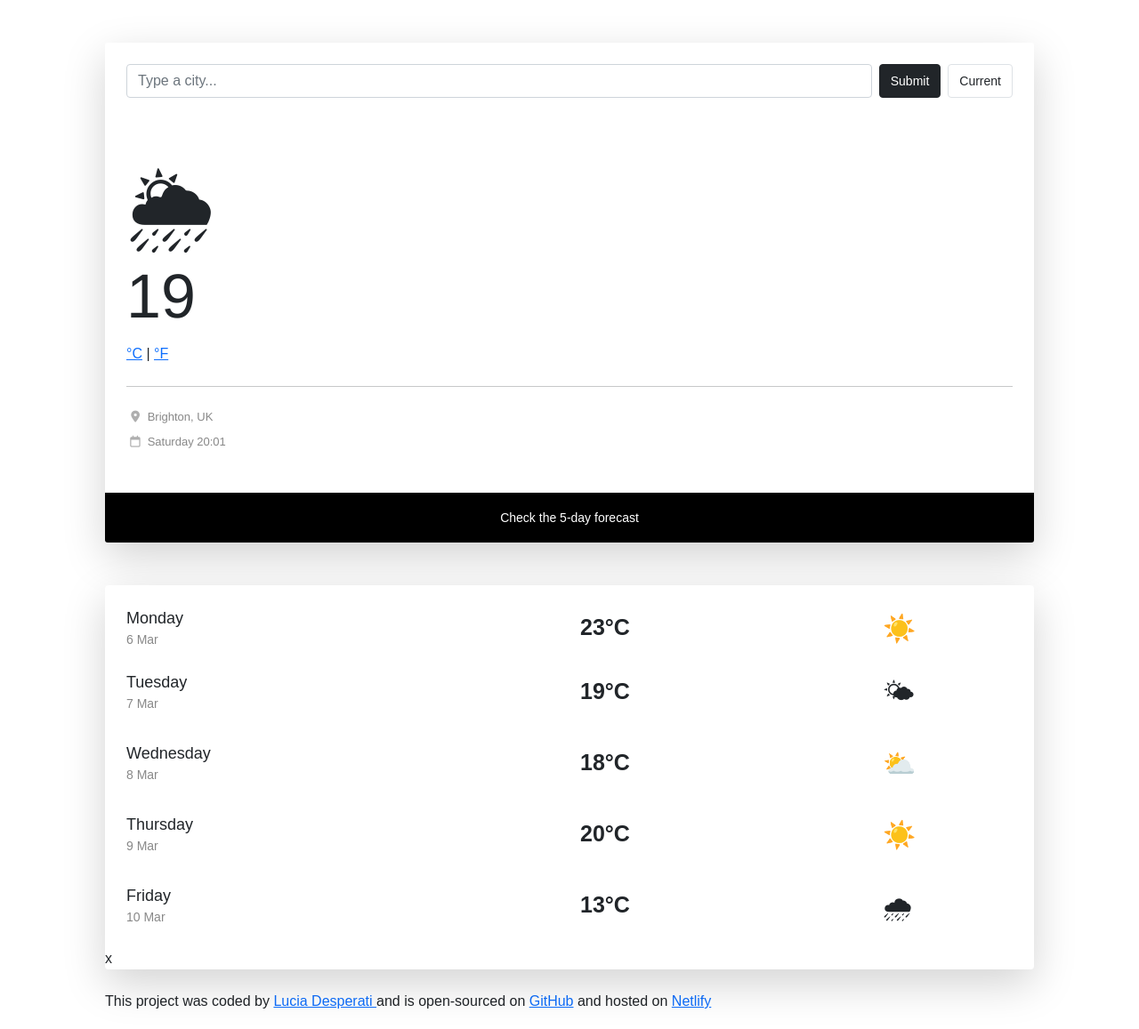
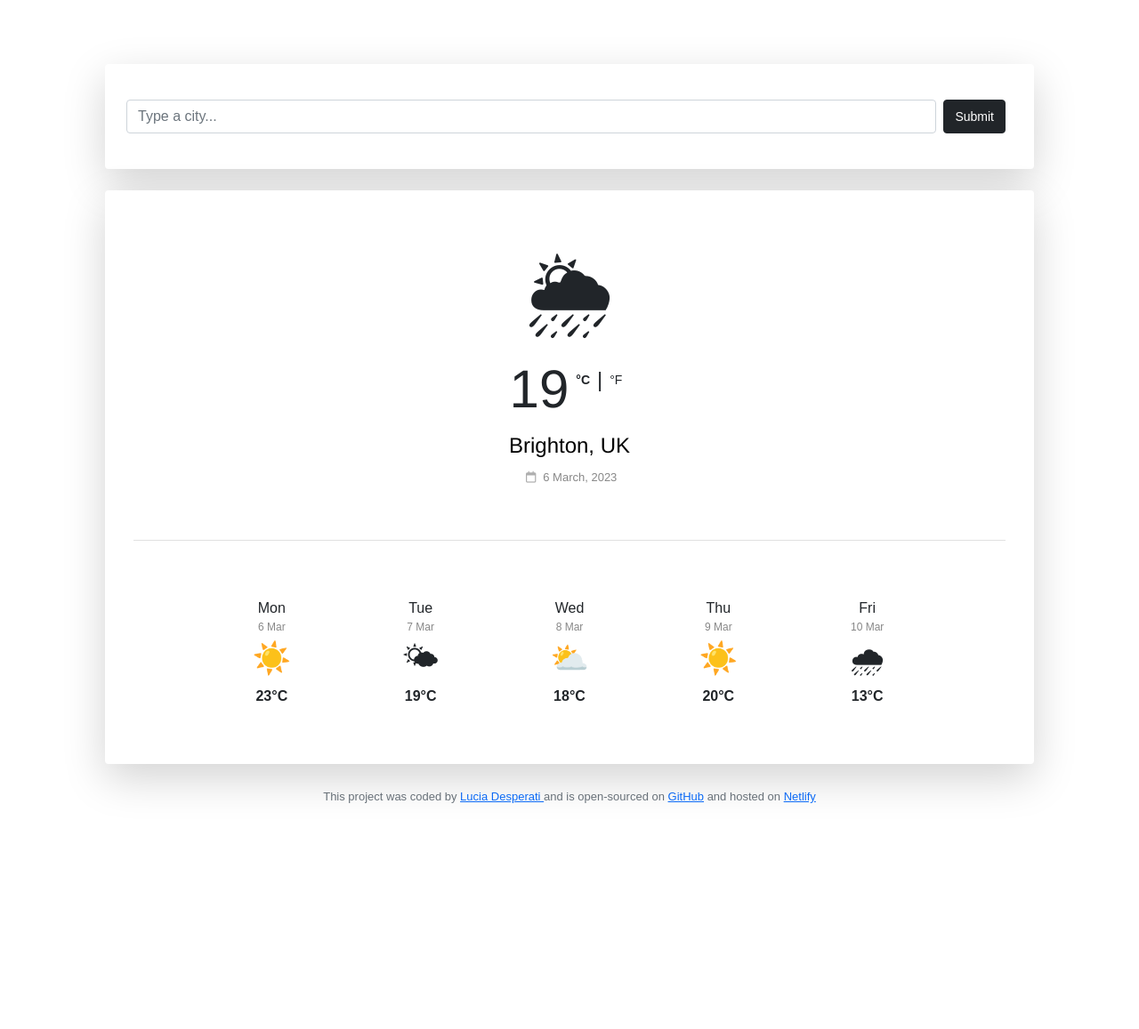
Before and after one commit to luciadesperati/vanilla-weather-app, a website built with Parcel: page index.html in a window 1280 px wide. Shown: the whole page at 89% size. After the commit the page ends 955 px from the top, so only its background shows below. Built offline with nearby package versions, Linux system fonts and the light colour scheme.

Commit message:
Design round 1

```diff
--- a/index.html
+++ b/index.html
@@ -17,16 +17,9 @@
     <div class="container p-5">
       <div class="row">
         <div class="col-4-lg col-4-md offset-3-lg offset-3-md">
-          <div class="card shadow-lg border-0">
-            <div class="card-header border-0 bg-white pt-4 px-4">
-              <!-- <div class="search">
-                <div
-                  class="border-0 solid rounded-circle w-100 h-100 d-flex align-items-center justify-content-center"
-                >
-                  <i class="fa-solid fa-magnifying-glass search-icon"></i>
-                </div>
-              </div> -->
-              <div class="d-flex">
+          <!-- Card Search -->
+          <div class="card shadow-lg border-0 my-4 py-4 px-2">
+            <div class="card-body border-0">
               <form id="form" class="d-flex w-100">
                 <input
                   id="city-input"
@@ -34,125 +27,91 @@
                   type="search"
                   placeholder="Type a city..."
                 />
-                  <button class="btn btn-dark mx-2" type="submit">
-                    Submit
+                <button class="btn btn-dark mx-2" type="submit">Submit</button>
+              </form>
+            </div>
+          </div>
+          <!-- Card Weather & Forecast -->
+          <div class="card shadow-lg border-0 py-4 px-2 text-center">
+            <div class="card-body p-4">
+              <div class="row">
+                <div class="col">
+                  <p class="emoji">🌦</p>
+                  <div class="d-flex align-items-start justify-content-center">
+                    <p id="temperature" class="temperature mb-0">19</p>
+                    <div class="btn-group btn-group-toggle d-flex">
+                      <button
+                        class="btn button-temp my-0 mx-1 p-1"
+                        autofocus="autofocus"
+                        id="temp-cel"
+                        href="#"
+                      >
+                        °C
                       </button>
-                </form>
-                <button class="btn btn-outline border" id="current-position">
-                  Current
+                      <h4 class="m-0 p-0">|</h4>
+                      <button
+                        class="btn button-temp my-0 mx-1 p-1"
+                        id="temp-far"
+                        href="#"
+                      >
+                        °F
                       </button>
                     </div>
                   </div>
-            <div class="card-body px-4 py-5">
-              <div class="row">
-                <div class="col">
-                  <p class="emoji m-0">🌦</p>
-                  <p id="temperature" class="temperature mb-0">19</p>
-                  <div>
-                    <a id="temp-cel" href="#">°C</a> |
-                    <a id="temp-far" href="#">°F</a>
-                  </div>
-                  <hr class="my-4" />
                   <div class="location mb-2">
-                    <i class="fa-solid fa-location-dot location-icon"></i>
                     <p id="city-name" class="location d-inline">Brighton, UK</p>
                   </div>
-                  <div class="date">
+                  <div class="date mb-4">
                     <i class="fa-regular fa-calendar date-icon"></i>
-                    <p id="date-display" class="date d-inline">6 March, 2023</p>
+                    <p id="date-display" class="date d-inline mb-4">
+                      6 March, 2023
+                    </p>
+                  </div>
+                  <hr />
+                  <div class="pt-4 mt-4 row d-flex">
+                    <div class="offset-1 col-2 align-items-center">
+                      <p class="weekday-list mb-0">Mon</p>
+                      <p class="day-list">6 Mar</p>
+                      <p class="emoji-list">☀️</p>
+                      <p class="temperature-list">23°C</p>
+                    </div>
+
+                    <div class="col-2 align-items-center">
+                      <p class="weekday-list mb-0">Tue</p>
+                      <p class="day-list">7 Mar</p>
+                      <p class="emoji-list">🌤</p>
+                      <p class="temperature-list">19°C</p>
+                    </div>
+
+                    <div class="col-2 align-items-center">
+                      <p class="weekday-list mb-0">Wed</p>
+                      <p class="day-list">8 Mar</p>
+                      <p class="emoji-list">⛅️</p>
+                      <p class="temperature-list">18°C</p>
+                    </div>
+
+                    <div class="col-2 align-items-center">
+                      <p class="weekday-list mb-0">Thu</p>
+                      <p class="day-list">9 Mar</p>
+                      <p class="emoji-list">☀️</p>
+                      <p class="temperature-list">20°C</p>
+                    </div>
+
+                    <div class="col-2 align-items-center">
+                      <p class="weekday-list mb-0">Fri</p>
+                      <p class="day-list">10 Mar</p>
+                      <p class="emoji-list">🌧</p>
+                      <p class="temperature-list mb-0">13°C</p>
                     </div>
                   </div>
                 </div>
               </div>
-            <div class="card-footer d-grid bg-black">
-              <button class="m-0 p-2 btn text-white">
-                Check the 5-day forecast
-              </button>
             </div>
           </div>
         </div>
       </div>
-      <div class="row mt-5">
-        <div class="col-4-lg col-8-md offset-3-lg offset-2-md">
-          <div class="card shadow-lg border-0">
-            <div class="card-body p-4">
-              <ul class="bullet-none m-0 p-0">
-                <li class="mb-2">
-                  <div class="row d-flex align-items-center">
-                    <div class="col-6">
-                      <p class="weekday-list mb-0">Monday</p>
-                      <p class="day-list">6 Mar</p>
-                    </div>
-                    <div class="col-4">
-                      <p class="temperature-list">23°C</p>
-                    </div>
-                    <div class="col-2">
-                      <p class="emoji-list">☀️</p>
-                    </div>
-                  </div>
-                </li>
-                <li class="mb-3">
-                  <div class="row d-flex align-items-center">
-                    <div class="col-6">
-                      <p class="weekday-list mb-0">Tuesday</p>
-                      <p class="day-list">7 Mar</p>
-                    </div>
-                    <div class="col-4">
-                      <p class="temperature-list">19°C</p>
-                    </div>
-                    <div class="col-2">
-                      <p class="emoji-list">🌤</p>
-                    </div>
-                  </div>
-                </li>
-                <li class="mb-3">
-                  <div class="row d-flex align-items-center">
-                    <div class="col-6">
-                      <p class="weekday-list mb-0">Wednesday</p>
-                      <p class="day-list">8 Mar</p>
-                    </div>
-                    <div class="col-4">
-                      <p class="temperature-list">18°C</p>
-                    </div>
-                    <div class="col-2">
-                      <p class="emoji-list">⛅️</p>
-                    </div>
-                  </div>
-                </li>
-                <li class="mb-3">
-                  <div class="row d-flex align-items-center">
-                    <div class="col-6">
-                      <p class="weekday-list mb-0">Thursday</p>
-                      <p class="day-list">9 Mar</p>
-                    </div>
-                    <div class="col-4">
-                      <p class="temperature-list">20°C</p>
-                    </div>
-                    <div class="col-2">
-                      <p class="emoji-list">☀️</p>
-                    </div>
-                  </div>
-                </li>
-                <li>
-                  <div class="row d-flex align-items-center">
-                    <div class="col-6">
-                      <p class="weekday-list mb-0">Friday</p>
-                      <p class="day-list mb-0">10 Mar</p>
-                    </div>
-                    <div class="col-4">
-                      <p class="temperature-list mb-0">13°C</p>
-                    </div>
-                    <div class="col-2">
-                      <p class="emoji-list mb-0">🌧</p>
-                    </div>
-                  </div>
-                </li>
-              </ul>
-            </div>
-            x
-          </div>
-          <div class="mt-4">
-            <p>
+      <div class="mt-4 text-center text-secondary">
+        <span class="footer">
           This project was coded by
           <a href="https://luciadesperati.com" target="_blank"
             >Lucia Desperati
@@ -165,9 +124,7 @@
           >
           and hosted on
           <a href="https://netlify.com" target="_blank">Netlify</a>
-            </p>
-          </div>
-        </div>
+        </span>
       </div>
     </div>
 
--- a/src/index.js
+++ b/src/index.js
@@ -1,91 +1,91 @@
-let input = document.querySelector("#city-input");
-let form = document.querySelector("#form");
-let temp = document.querySelector("#temperature");
-let cel = document.querySelector("#temp-cel");
-let far = document.querySelector("#temp-far");
-let city = document.querySelector("#city-name");
-let dateDisplay = document.querySelector("#date-display");
+// let input = document.querySelector("#city-input");
+// let form = document.querySelector("#form");
+// let temp = document.querySelector("#temperature");
+// let cel = document.querySelector("#temp-cel");
+// let far = document.querySelector("#temp-far");
+// let city = document.querySelector("#city-name");
+// let dateDisplay = document.querySelector("#date-display");
 
-// on click and on enter, update city name
-function changeCity(event) {
-  event.preventDefault();
-  city.innerHTML = `${input.value}`;
-}
+// // on click and on enter, update city name
+// function changeCity(event) {
+//   event.preventDefault();
+//   city.innerHTML = `${input.value}`;
+// }
 
-form.addEventListener("submit", changeCity);
+// form.addEventListener("submit", changeCity);
 
-// change temp when clicking on C or F
-function changeTempFar() {
-  temp.innerHTML = "66";
-}
+// // change temp when clicking on C or F
+// function changeTempFar() {
+//   temp.innerHTML = "66";
+// }
 
-far.addEventListener("click", changeTempFar);
+// far.addEventListener("click", changeTempFar);
 
-function changeTempCel() {
-  temp.innerHTML = "19";
-}
-cel.addEventListener("click", changeTempCel);
+// function changeTempCel() {
+//   temp.innerHTML = "19";
+// }
+// cel.addEventListener("click", changeTempCel);
 
-// set today's date
-let now = new Date();
-let days = [
-  "Sunday",
-  "Monday",
-  "Tuesday",
-  "Wednesday",
-  "Thurday",
-  "Friday",
-  "Saturday",
-];
-let day = days[now.getDay()];
-let hour = now.getHours();
-let minutes = now.getMinutes().toString().padStart(2, "0");
-dateDisplay.innerHTML = `${day} ${hour}:${minutes}`;
+// // set today's date
+// let now = new Date();
+// let days = [
+//   "Sunday",
+//   "Monday",
+//   "Tuesday",
+//   "Wednesday",
+//   "Thurday",
+//   "Friday",
+//   "Saturday",
+// ];
+// let day = days[now.getDay()];
+// let hour = now.getHours();
+// let minutes = now.getMinutes().toString().padStart(2, "0");
+// dateDisplay.innerHTML = `${day} ${hour}:${minutes}`;
 
-// when search > show temp of searched city
-function onSearchCity(event) {
-  event.preventDefault();
+// // when search > show temp of searched city
+// function onSearchCity(event) {
+//   event.preventDefault();
 
-  let searchedCity = `${input.value}`;
-  let apiKey = "c03face7caa58a9b7ffa9f52b7238a93";
-  let apiUrl = `https://api.openweathermap.org/data/2.5/weather?q=${searchedCity}&appid=${apiKey}&units=metric`;
-  console.log(apiUrl);
+//   let searchedCity = `${input.value}`;
+//   let apiKey = "c03face7caa58a9b7ffa9f52b7238a93";
+//   let apiUrl = `https://api.openweathermap.org/data/2.5/weather?q=${searchedCity}&appid=${apiKey}&units=metric`;
+//   console.log(apiUrl);
 
-  function showTemp(data) {
-    let currentTemp = `${Math.round(data.data.main.temp)}°C`;
-    console.log(currentTemp);
+//   function showTemp(data) {
+//     let currentTemp = `${Math.round(data.data.main.temp)}°C`;
+//     console.log(currentTemp);
 
-    temp.innerHTML = `${currentTemp}`;
-  }
+//     temp.innerHTML = `${currentTemp}`;
+//   }
 
-  axios.get(apiUrl).then(showTemp);
-}
+//   axios.get(apiUrl).then(showTemp);
+// }
 
-form.addEventListener("submit", onSearchCity);
+// form.addEventListener("submit", onSearchCity);
 
-function currentCity() {
-  //function replace data
-  function replaceData(data) {
-    //replace city based on position from API
-    let currentCityName = data.data.name;
-    city.innerHTML = `${currentCityName}`;
+// function currentCity() {
+//   //function replace data
+//   function replaceData(data) {
+//     //replace city based on position from API
+//     let currentCityName = data.data.name;
+//     city.innerHTML = `${currentCityName}`;
 
-    //replace temp based on position from API
-    let currentCityTemp = Math.round(data.data.main.temp);
-    temp.innerHTML = `${currentCityTemp}`;
-  }
+//     //replace temp based on position from API
+//     let currentCityTemp = Math.round(data.data.main.temp);
+//     temp.innerHTML = `${currentCityTemp}`;
+//   }
 
-  // find current position > API lat/lon
-  function handlePosition(position) {
-    let apiKey = "c03face7caa58a9b7ffa9f52b7238a93";
-    let lat = position.coords.latitude;
-    let lon = position.coords.longitude;
-    let apiUrl = `https://api.openweathermap.org/data/2.5/weather?lat=${lat}&lon=${lon}&units=metric&appid=${apiKey}`;
-    axios.get(apiUrl).then(replaceData);
-  }
+//   // find current position > API lat/lon
+//   function handlePosition(position) {
+//     let apiKey = "c03face7caa58a9b7ffa9f52b7238a93";
+//     let lat = position.coords.latitude;
+//     let lon = position.coords.longitude;
+//     let apiUrl = `https://api.openweathermap.org/data/2.5/weather?lat=${lat}&lon=${lon}&units=metric&appid=${apiKey}`;
+//     axios.get(apiUrl).then(replaceData);
+//   }
 
-  navigator.geolocation.getCurrentPosition(handlePosition);
-}
+//   navigator.geolocation.getCurrentPosition(handlePosition);
+// }
 
-let currentButton = document.querySelector("#current-position");
-currentButton.addEventListener("click", currentCity);
+// let currentButton = document.querySelector("#current-position");
+// currentButton.addEventListener("click", currentCity);
--- a/src/styles.css
+++ b/src/styles.css
@@ -6,8 +6,15 @@ button:hover {
   font-weight: bold;
 }
 
-ul {
-  list-style: none;
+input:focus {
+  box-shadow: none !important;
+  border-color: black !important;
+}
+
+hr {
+  margin-top: 60px !important;
+  margin-bottom: 40px !important;
+  color: #888888 !important;
 }
 
 .search {
@@ -33,12 +40,18 @@ ul {
 }
 
 .temperature {
-  font-size: 70px;
+  font-size: 60px;
   font-family: Helvetica, sans-serif;
   margin-top: -20px;
 }
 
-.location,
+.location {
+  font-size: x-large;
+  font-family: Helvetica, sans-serif;
+  font-weight: 400;
+  color: black;
+}
+
 .date {
   font-size: small;
   font-family: Helvetica, sans-serif;
@@ -58,21 +71,39 @@ ul {
 }
 
 .weekday-list {
-  font-size: 18px;
+  font-size: 16px;
   font-weight: 500;
 }
 
 .day-list {
-  font-size: 14px;
+  font-size: 12px;
   font-weight: 300;
   color: #888888;
+  margin-bottom: 0;
 }
 
 .temperature-list {
-  font-size: 25px;
+  font-size: 16px;
   font-weight: bold;
 }
 
 .emoji-list {
-  font-size: 30px;
+  font-size: 35px;
+  margin-top: 0px;
+  margin-bottom: 5px;
 }
+
+.button-temp {
+  border: none;
+  background: transparent;
+}
+
+.btn-check:focus,
+.btn:focus {
+  font-weight: 900;
+  box-shadow: none !important;
+}
+
+.footer {
+  font-size: small;
+}
```
Also changed, not shown: 1 other file. Lines whose indentation alone changed are shown as unchanged.
